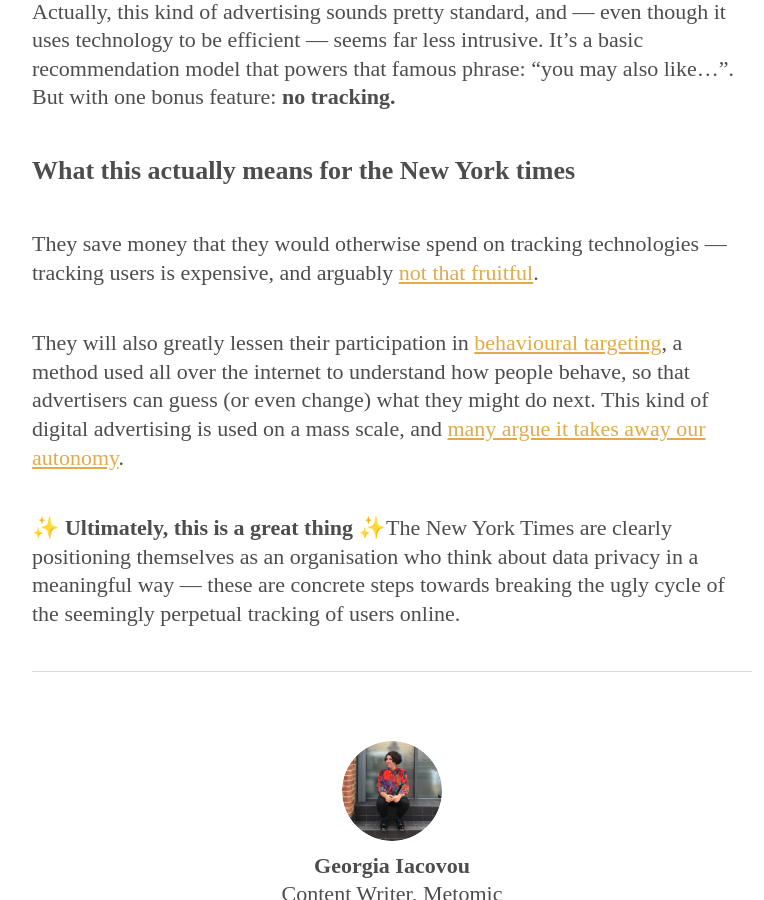
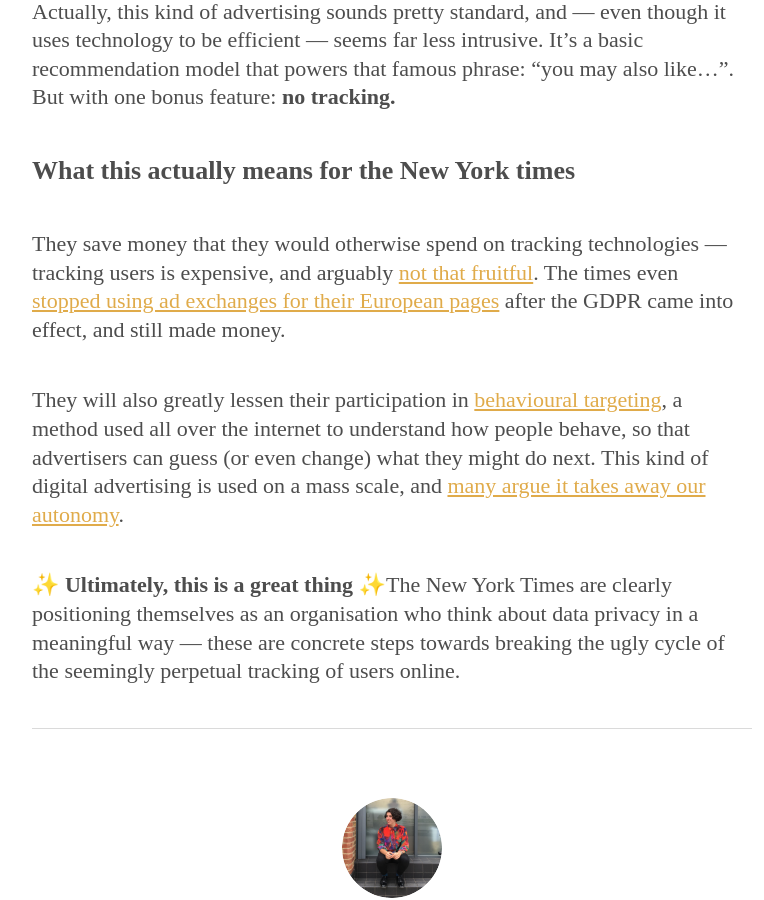
Before and after one commit to metomic/blog, a Jekyll site: the page built from _posts/2019-11-20-nyt-remove-tracking.md, in a window 1280 px wide and 900 px high, scrolled down 1157 px. Shown: the whole window, without its empty margins (248-1012 px from the left). Built offline with Jekyll 4.4.1, drawn with Linux system fonts in a browser that asks for light colours; some web fonts are replaced; comment, search, counter and statistics services are not loaded.

Commit message:
Update 2019-11-20-nyt-remove-tracking.md

```diff
--- a/_posts/2019-11-20-nyt-remove-tracking.md
+++ b/_posts/2019-11-20-nyt-remove-tracking.md
@@ -24,7 +24,7 @@
 
 ### What this actually means for the New York times
 
-They save money that they would otherwise spend on tracking technologies — tracking users is expensive, and arguably [not that fruitful](https://www.wsj.com/articles/behavioral-ad-targeting-not-paying-off-for-publishers-study-suggests-11559167195?redirect=amp#click=https://t.co/ai1PWrLffM).
+They save money that they would otherwise spend on tracking technologies — tracking users is expensive, and arguably [not that fruitful](https://www.wsj.com/articles/behavioral-ad-targeting-not-paying-off-for-publishers-study-suggests-11559167195?redirect=amp#click=https://t.co/ai1PWrLffM). The times even [stopped using ad exchanges for their European pages](https://digiday.com/media/gumgumtest-new-york-times-gdpr-cut-off-ad-exchanges-europe-ad-revenue/) after the GDPR came into effect, and still made money.
 
 They will also greatly lessen their participation in [behavioural targeting](https://blog.metomic.io/main/2019/09/13/what-is-behavioural-ads.html), a method used all over the internet to understand how people behave, so that advertisers can guess (or even change) what they might do next. This kind of digital advertising is used on a mass scale, and [many argue it takes away our autonomy](https://www.theguardian.com/technology/2019/jan/20/shoshana-zuboff-age-of-surveillance-capitalism-google-facebook).
 
```
